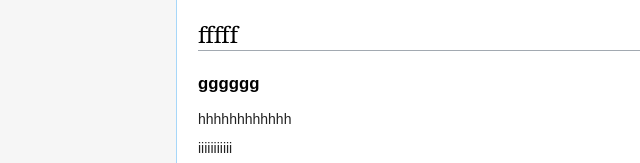
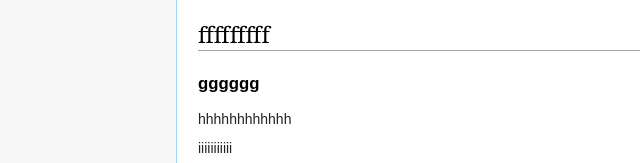
Before and after one commit to Feieee/www.Feiie.ga, a plain HTML site: page index.html in a window 1280 px wide. Shown: the part 631-794 px from the top of the page, 0-640 px from the left. Drawn offline with nearby package versions, Linux system fonts and the light colour scheme; a web font is replaced by a local one.

```diff
--- a/index.html
+++ b/index.html
@@ -103,7 +103,7 @@
 							<li><span>4</span><a href="#">Grading and classification</a></li>
 						</ul>
 					</div>
-					<h2>fffff</h2>
+					<h2>fffffffff</h2>
 					<h3>gggggg</h3>
 					<p>hhhhhhhhhhhh</p>
 					<p>iiiiiiiiiii</p>
```
